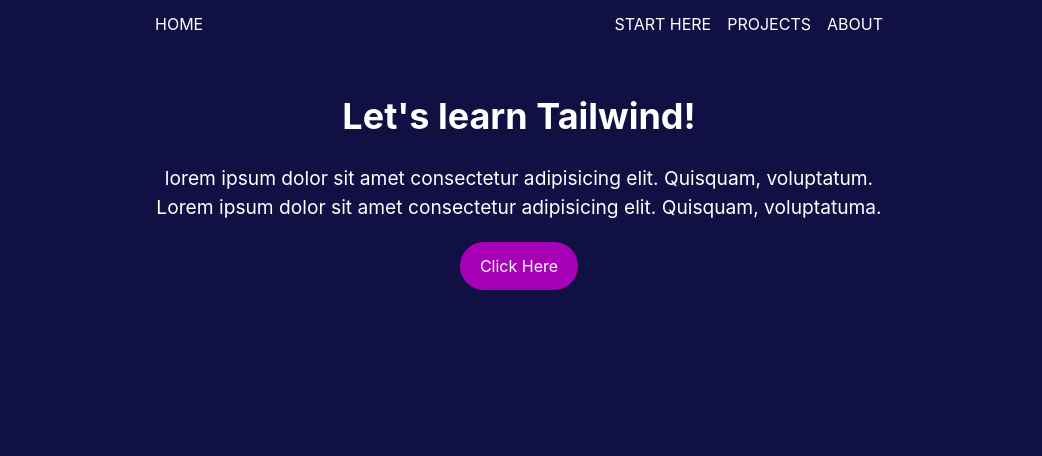
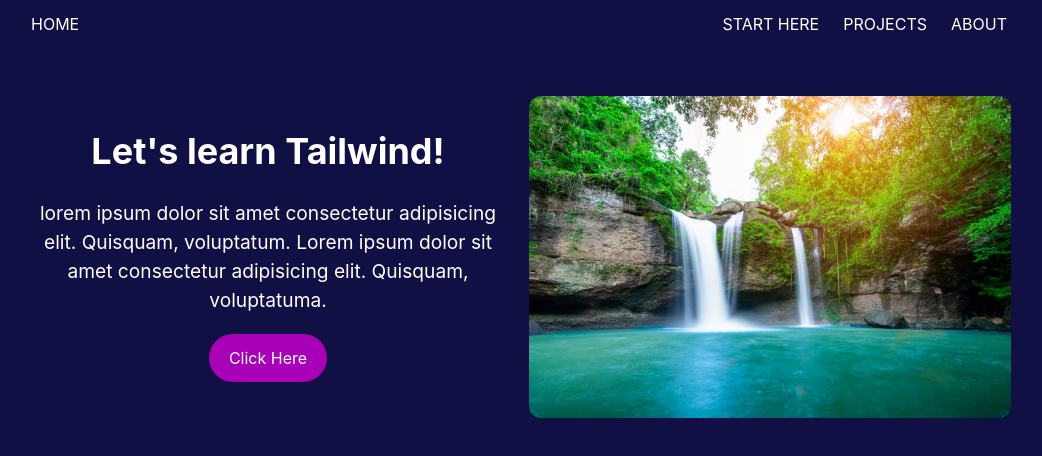
Before and after one commit to mattdrmmnd/tailwind-css-beginners, a website built with Vite: page index.html in a window 1280 px wide. Shown: the whole page, without its empty margins (121-1163 px from the left). Built offline with nearby package versions, Linux system fonts and the light colour scheme.

Commit message:
Finish Hero

```diff
--- a/index.html
+++ b/index.html
@@ -8,25 +8,31 @@
   </head>
   <body class="bg-[#101044] text-white">
 
-    <header class="max-w-3xl mx-auto px-5 py-3">
+    <header class="max-w-5xl mx-auto px-5 py-3">
       <nav>
         <ul class="uppercase tracker-wider flex gap-x-4 gap-y-1 gaptext-sm justify-center sm:justify-between flex-wrap">
-          <li class="sm:me-auto"><a href="" class="hover:bg-fuchsia-700 transition-colors">Home</a></li>
-          <li><a href="">Start Here</a></li>
-          <li><a href="">Projects</a></li>
-          <li><a href="">About</a></li>
+          <li class="sm:me-auto"><a href="" class="hover:bg-fuchsia-700 transition-colors p-1 rounded-sm">Home</a></li>
+          <li><a href="" class="hover:bg-fuchsia-700 transition-colors p-1 rounded-sm">Start Here</a></li>
+          <li><a href="" class="hover:bg-fuchsia-700 transition-colors p-1 rounded-sm">Projects</a></li>
+          <li><a href="" class="hover:bg-fuchsia-700 transition-colors p-1 rounded-sm">About</a></li>
         </ul>
       </nav>
     </header>
 
-    <section class="space-y-5 text-center max-w-3xl mx-auto px-5 py-12">
-      <h1 class="text-4xl font-bold mb-7">Let's learn Tailwind!</h1>
+    <section class="text-center max-w-3xl lg:max-w-5xl mx-auto px-5 py-12 grid gap-5 lg:grid-cols-2 items-center">
 
-      <p class="text-[1.2rem]">
-        lorem ipsum dolor sit amet consectetur adipisicing elit. Quisquam, voluptatum. Lorem ipsum dolor sit amet consectetur adipisicing elit. Quisquam, voluptatuma.
-      </p>
+      <img src="waterfall.jpg" alt="Waterfall" width="2200" height="467" class="rounded-xl lg:order-2" />
 
-      <a href="" class="inline-block bg-fuchsia-700 py-3 px-5 rounded-full hover:bg-fuchsia-600 transition-colors">Click Here</a>
+      <div class="space-y-5">
+        <h1 class="text-4xl font-bold mb-7">Let's learn Tailwind!</h1>
+
+        <p class="text-[1.2rem]">
+          lorem ipsum dolor sit amet consectetur adipisicing elit. Quisquam, voluptatum. Lorem ipsum dolor sit amet consectetur adipisicing elit. Quisquam, voluptatuma.
+        </p>
+
+        <a href="" class="inline-block bg-fuchsia-700 py-3 px-5 rounded-full hover:bg-fuchsia-600 transition-colors">Click Here</a>
+      </div>
+
     </section>
 
     <script type="module" src="/src/main.ts"></script>
```
Also changed, not shown: public/waterfall.jpg (added).
